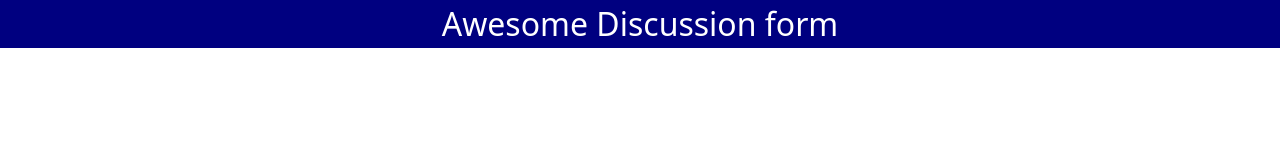
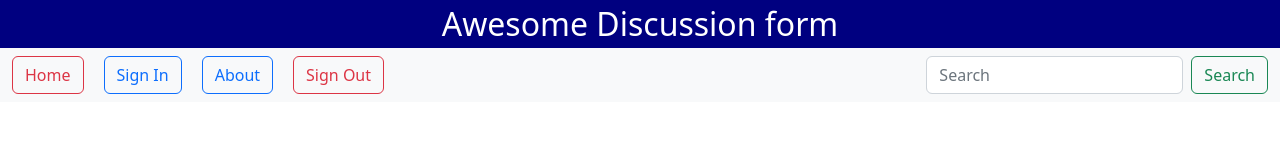
Before and after one commit to pravallika0707/pravallika.lesson1.cmsc5373, a plain HTML site: page public/index.html in a window 1280 px wide. Drawn offline with nearby package versions, Linux system fonts and the light colour scheme.

Commit message:
final commit

```diff
--- a/public/css/style.css
+++ b/public/css/style.css
@@ -5,3 +5,6 @@
     color: white;
     background-color: navy;
 }
+li.nav-item {
+    padding-right: 20px;
+}
--- a/public/index.html
+++ b/public/index.html
@@ -11,7 +11,38 @@
 </head>
 
 <body>
-<div class="my-banner">Awesome Discussion form</div>
+  <div class="my-banner">Awesome Discussion form</div>
+
+  <nav class="navbar navbar-expand-lg bg-light">
+    <div class="container-fluid">
+
+      <button class="navbar-toggler" type="button" data-bs-toggle="collapse" data-bs-target="#navbarSupportedContent"
+        aria-controls="navbarSupportedContent" aria-expanded="false" aria-label="Toggle navigation">
+        <span class="navbar-toggler-icon"></span>
+      </button>
+      <div class="collapse navbar-collapse" id="navbarSupportedContent">
+        <ul class="navbar-nav me-auto mb-2 mb-lg-0">
+          <li class="nav-item modal-preauth">
+            <button class="btn btn-outline-danger">Home</button>
+          </li>
+          <li class="nav-item modal-postauth">
+            <button class="btn btn-outline-primary">Sign In</button>
+          </li>
+          <li class="nav-item modal-postauth">
+            <button class="btn btn-outline-primary">About</button>
+          </li>
+          <li class="nav-item modal-postauth">
+            <button class="btn btn-outline-danger">Sign Out</button>
+          </li>
+
+        </ul>
+        <form class="d-flex modal-postauth">
+          <input class="form-control me-2" type="search" placeholder="Search" aria-label="Search">
+          <button class="btn btn-outline-success" type="submit">Search</button>
+        </form>
+      </div>
+    </div>
+  </nav>
 
   <script type="module">
     // Import the functions you need from the SDKs you need
```
